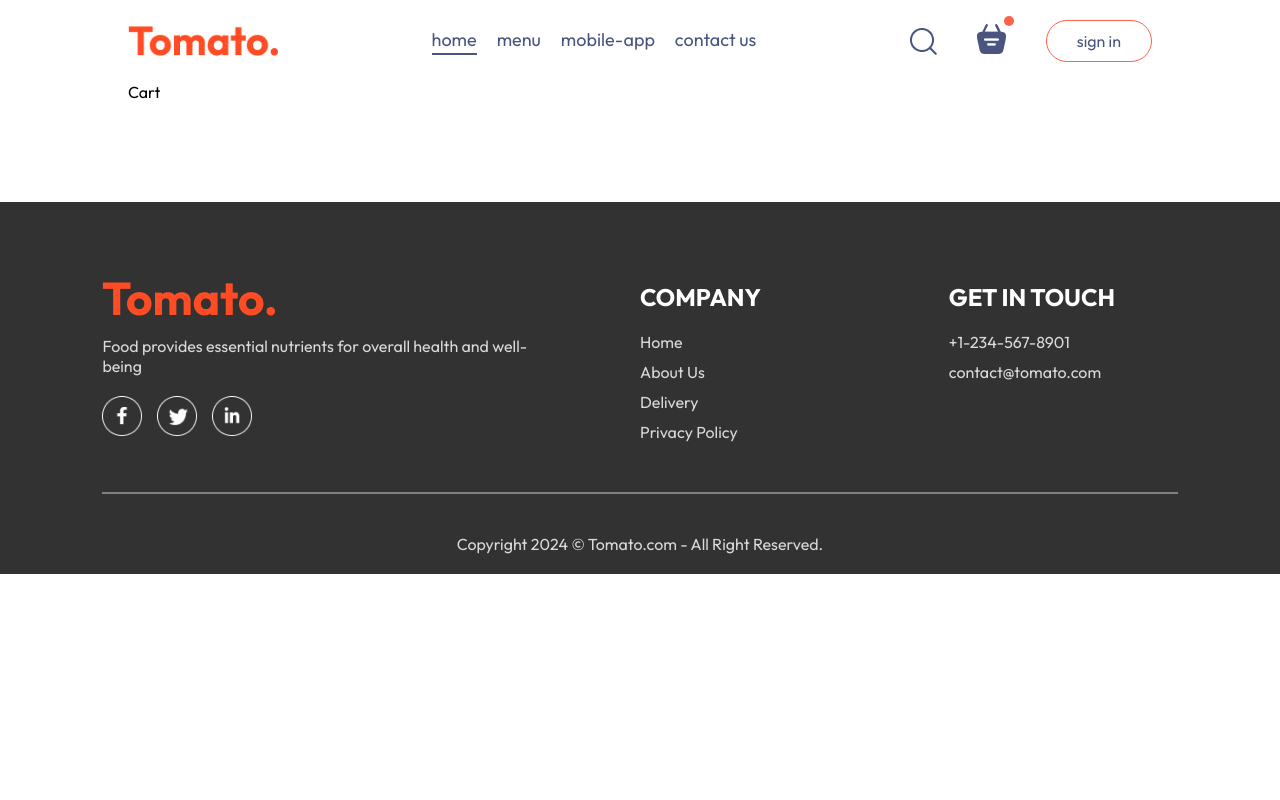
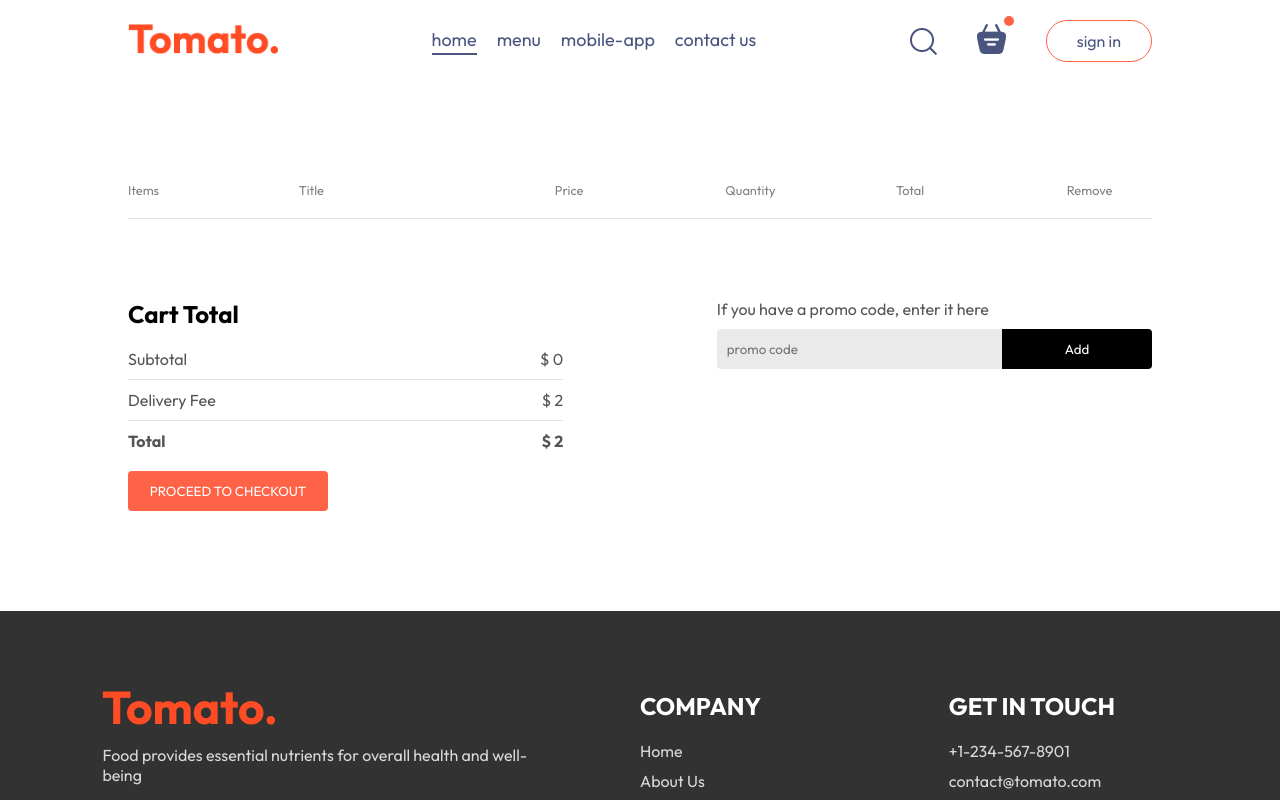
Before and after one commit to xiaqian1999/Food-Delivery, a React (Vite) app: page /cart in a window 1280 px wide. Shown: the top 800 px of the page. Built offline with nearby package versions, Linux system fonts and the light colour scheme.

Commit message:
Food Delivery App - Cart Page frontend mainly done

```diff
--- a/src/components/FoodItem/FoodItem.css
+++ b/src/components/FoodItem/FoodItem.css
@@ -10,12 +10,6 @@
 .food-item-image{
     width: 100%;
     border-radius: 15px 15px 0px 0px;
-    transition: 0.5s;
-}
-
-.food-item-image:hover{
-    transform: scale(1.05);
-    padding: 10px;
 }
 
 .food-item-info{
--- a/src/components/Navbar/Navbar.jsx
+++ b/src/components/Navbar/Navbar.jsx
@@ -8,7 +8,7 @@
     const [menu, setMenu] = useState("home");
     return (
         <div className='navbar'>
-            <img src={assets.logo} alt="" className="logo" />
+            <Link to="/"><img src={assets.logo} alt="" className="logo" /></Link>
             <ul className="navbar-menu">
                 <Link to='/' onClick={()=>setMenu("home")} className={menu==="home" ? "active" : ""}>home</Link>
                 <a href="#explore-menu" onClick={()=>setMenu("menu")} className={menu==="menu" ? "active" : ""}>menu</a>
@@ -19,7 +19,9 @@
             <div className="navbar-right">
                 <img src={assets.search_icon} alt="search icon" />
                 <div className="navbar-search-icon">
-                    <img src={assets.basket_icon} alt="" />
+                    <Link to="/cart">
+                        <img src={assets.basket_icon} alt="" />
+                    </Link>
                     <div className="dot"></div>
                 </div>
 
--- a/src/context/StoreContext.jsx
+++ b/src/context/StoreContext.jsx
@@ -22,12 +22,19 @@
         setCartItems((prev) => ({...prev, [itemId]:prev[itemId]-1}))
     }
 
-    useEffect(() =>{
-        console.log(cartItems);
-    }, [cartItems])
+    const getTotalCartAmount = () => {
+        let totalAmount = 0;
+        for(const item in cartItems){
+            if(cartItems[item] > 0){
+                let itemInfo = food_list.find((product) => product._id === item);
+                totalAmount += itemInfo.price * cartItems[item];
+            }
+        }
+        return totalAmount;
+    }
 
     const contextValue = {
-        food_list, cartItems, setCartItems, addToCart, removeFromCart
+        food_list, cartItems, setCartItems, addToCart, removeFromCart, getTotalCartAmount
     }
     return (
         <StoreContext.Provider value={contextValue}>
--- a/src/pages/Cart/Cart.css
+++ b/src/pages/Cart/Cart.css
@@ -0,0 +1,115 @@
+.cart{
+    margin-top: 100px;
+}
+
+.cart-items-title{
+    display: grid;
+    grid-template-columns: 1fr 1.5fr 1fr 1fr 1fr 0.5fr;
+    align-items: center;
+    color: gray;
+    font-size: max(1vw, 12px);
+}
+
+.cart-items-item{
+    margin: 10px 0px;
+    color: black;
+}
+
+.cart-items-item img{
+    width: 50px;
+}
+
+.cart hr {
+    height: 1px;
+    background-color: #e2e2e2;
+    border: none;
+}
+
+.cart-items-item .cross{
+    cursor: pointer;
+    border-radius: 15px;
+    background-color: tomato;
+    color: white;
+    text-align: center;
+    padding: 5px;
+}
+
+.cart-bottom{
+    margin-top: 80px;
+    display: flex;
+    justify-content: space-between;
+    gap: max(12vw, 20px);
+}
+
+.cart-total{
+    flex: 1;
+    display: flex;
+    flex-direction: column;
+    gap: 20px;
+}
+
+.cart-total-details{
+    display: flex;
+    justify-content: space-between;
+    color: #555;
+}
+.cart-total hr{
+    margin: 10px 0px;
+}
+
+.cart-total button{
+    border: none;
+    color: white;
+    background-color: tomato;
+    width: max(12vw, 200px);
+    padding: 12px 0px;
+    border-radius: 4px;
+    cursor: pointer;
+}
+
+.cart-promocode {
+    flex: 1;
+}
+
+.cart-promocode p{
+    color: #555;
+}
+
+.cart-promocode-input {
+    margin-top: 10px;
+    display: flex;
+    justify-content: space-between;
+    align-items: center;
+    background-color: #eaeaea;
+    border-radius: 4px;
+}
+
+.cart-promocode-input input{
+    background: transparent;
+    border: none;
+    outline: none;
+    padding-left: 10px;
+}
+
+.cart-promocode-input button{
+    width: max(10vw, 150px);
+    padding: 12px 5px;
+    background-color: black;
+    border: none;
+    color: white;
+    border-radius: 4px;
+    border-top-left-radius: 0px;
+    border-bottom-left-radius: 0px;
+    cursor: pointer;
+}
+
+
+@media (max-width: 750px){
+    .cart-bottom{
+        flex-direction: column-reverse;
+    }
+
+    .cart-promocode{
+        justify-content: start;
+    }
+}
--- a/src/pages/Cart/Cart.jsx
+++ b/src/pages/Cart/Cart.jsx
@@ -1,9 +1,80 @@
-import React from 'react'
+import React, { useContext } from 'react'
 import './Cart.css';
+import { StoreContext } from '../../context/StoreContext';
 
 const Cart = () => {
+
+  const {cartItems, food_list, removeFromCart, getTotalCartAmount} = useContext(StoreContext);
   return (
-    <div>Cart</div>
+    <div className='cart'>
+      <div className="cart-items">
+        <div className="cart-items-title">
+          <p>Items</p>
+          <p>Title</p>
+          <p>Price</p>
+          <p>Quantity</p>
+          <p>Total</p>
+          <p>Remove</p>
+        </div>
+
+        <br />
+        <hr />
+        {food_list.map((item, index) => {
+          //compare food item with the cart item, if food item insid ehte cart item, then display
+          if(cartItems[item._id] > 0){
+            return (
+              <div>
+                <div className='cart-items-title cart-items-item' key={index}>
+                  <img src={item.image} alt={item.name} />
+                  <p>{item.name}</p>
+                  <p>{item.price}</p>
+                  <p>{cartItems[item._id]}</p>
+                  <p>$ {item.price*cartItems[item._id]}</p>
+                  <p onClick={() => removeFromCart(item._id)} className='cross'>Remove</p>
+                </div>
+                <hr />
+              </div>
+            )
+          }
+        })}
+      </div>
+
+      <div className="cart-bottom">
+        <div className="cart-total">
+          <h2>Cart Total</h2>
+          <div>
+            <div className="cart-total-details">
+              <p>Subtotal</p>
+              <p>$ {getTotalCartAmount()}</p>
+            </div>
+            <hr />
+
+            <div className="cart-total-details">
+              <p>Delivery Fee</p>
+              <p>$ {2}</p>
+            </div>
+            <hr />
+
+            <div className="cart-total-details">
+              <b>Total</b>
+              <b>$ {getTotalCartAmount() + 2}</b>
+            </div>
+          </div>
+
+          <button>PROCEED TO CHECKOUT</button>
+        </div>
+
+        <div className="cart-promocode">
+          <div>
+            <p>If you have a promo code, enter it here</p>
+            <div className="cart-promocode-input">
+              <input type="text" placeholder="promo code" />
+              <button>Add</button>
+            </div>
+          </div>
+        </div>
+      </div>
+    </div>
   )
 }
 
```
Also changed, not shown: 1 other file (tests, documents, lock files or other folders).
